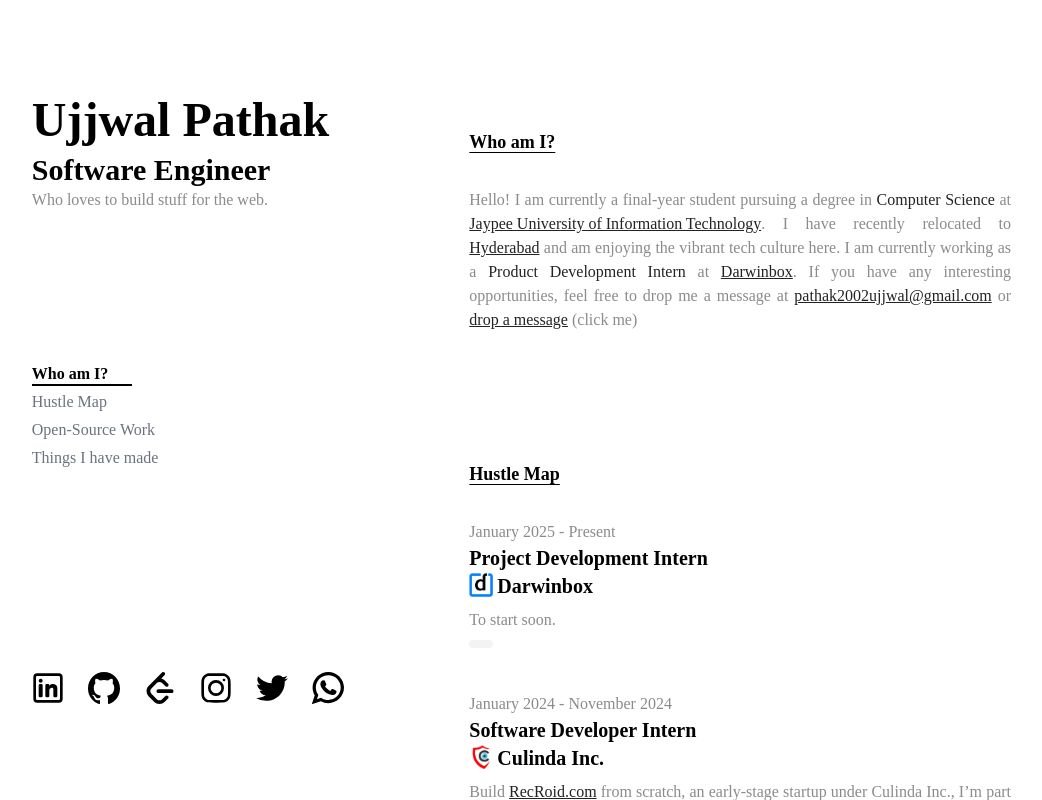
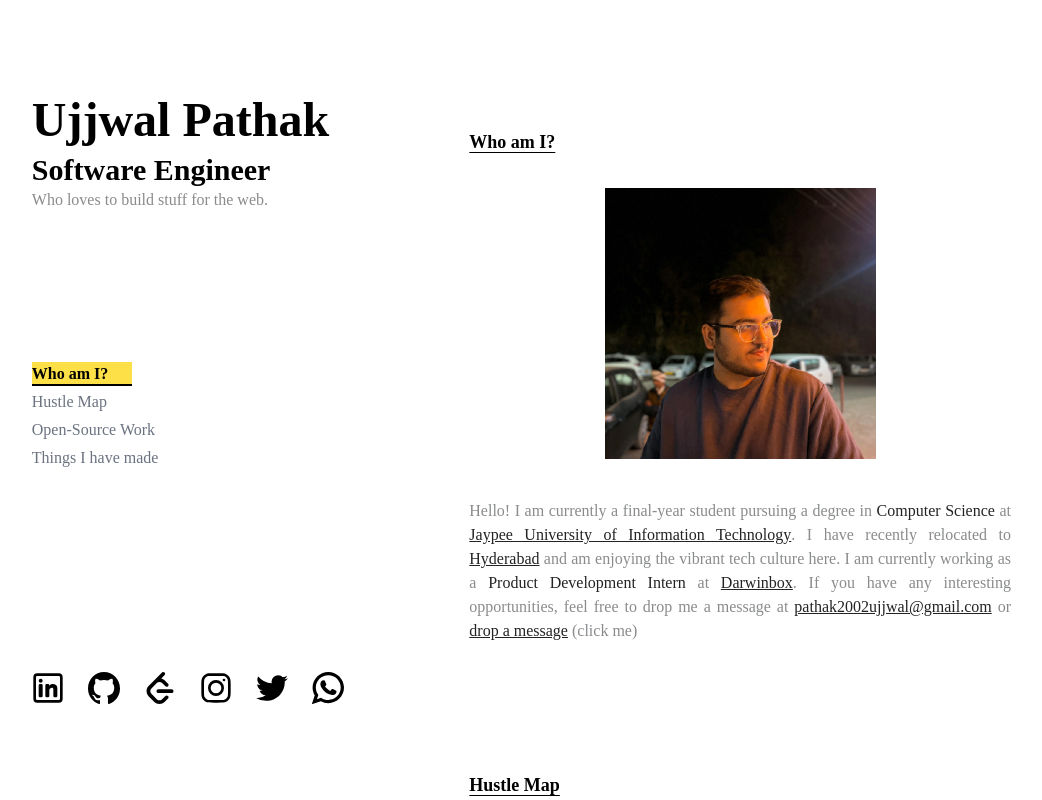
Before and after one commit to ujjwalpathaak/portfolio_v2, a React (Vite) app: page / in a window 1280 px wide. Shown: the whole page, without its empty margins (157-1199 px from the left). Built offline with nearby package versions, Linux system fonts and the light colour scheme; a web font is replaced by a local one.

Commit message:
commit #10

```diff
--- a/src/App.jsx
+++ b/src/App.jsx
@@ -84,6 +84,9 @@
         >
           <section id="whoami" className=" text-text">
             <Heading heading="Who am I?" type="subheading" />
+            <div className="flex justify-center">
+              <img src={config.personalInfo.profile} alt="profile" className="w-1/2 h-1/2 mb-10" />
+            </div>
             <HighlightText
               text={config.personalInfo.bio}
               wordsToHighlight={config.personalInfo.highlight_bio}
--- a/src/components/Heading.jsx
+++ b/src/components/Heading.jsx
@@ -9,11 +9,11 @@
     );
   }
   if (type == "name") {
-    return <h1 className="text-5xl font-extrabold text-heading">{heading}</h1>;
+    return <h1 className="text-3xl lg:text-5xl font-extrabold text-heading">{heading}</h1>;
   }
   if (type == "position") {
     return (
-      <h1 className="mt-2 text-3xl font-extrabold text-heading">{heading}</h1>
+      <h1 className="mt-1 lg:mt-2 text-xl lg:text-3xl font-extrabold text-heading">{heading}</h1>
     );
   }
 };
--- a/src/components/HighlightText.jsx
+++ b/src/components/HighlightText.jsx
@@ -20,14 +20,14 @@
           href={link}
           target="_blank"
           rel="noopener noreferrer"
-          className="relative inline-block text-gray-900 font-medium group"
+          className="relative text-gray-900 font-medium group"
           style={{
             position: "relative",
             fontWeight: "400",
             color: "#242323",
           }}
         >
-         <span className="relative underline z-10">
+         <span className="relative underline z-10 ">
           {part}
           </span>
           <span className="absolute inset-0 bg-yellow-300 transform scale-x-0 origin-left transition-transform duration-300 group-hover:scale-x-100 z-0"></span>
@@ -51,7 +51,7 @@
 
   return (
     <div style={{ whiteSpace: "pre-line" }}>
-      <p className="text-text">{highlightedText}</p>
+      <p className="text-text break-all lg:break-normal">{highlightedText}</p>
     </div>
   );
 };
--- a/src/components/NavBar.jsx
+++ b/src/components/NavBar.jsx
@@ -1,70 +1,45 @@
 function Navbar({ activeSection }) {
   return (
     <div className="hidden lg:flex lg:flex-col lg:justify-start">
+      {[
+        { id: "#whoami", label: "Who am I?" },
+        { id: "#hustlemap", label: "Hustle Map" },
+        { id: "#opensourcework", label: "Open-Source Work" },
+        { id: "#thingsihavemade", label: "Things I have made" },
+      ].map(({ id, label }) => (
         <a
-        href="#whoami"
+          key={id}
+          href={id}
           className={`relative pb-1 ${
-          activeSection === "#whoami" ? "font-bold" : "text-gray-500"
+            activeSection === id ? "font-bold" : "text-gray-500"
           }`}
         >
+          <span className="relative inline-block pr-6 group">
+            {/* Yellow Swipe Background */}
             <span
-          className={`relative inline-block pr-6 hover:text-heading hover:font-bold transition  after:absolute after:bottom-0 after:left-0 after:h-[2px] after:w-full after:origin-left after:bg-heading after:transition-transform after:duration-300 ${
-            activeSection === "#whoami"
-              ? "after:scale-x-100"
-              : "after:scale-x-0"
+              className={`absolute inset-0 bg-yellow-300 transform scale-x-0 origin-left transition-transform duration-300 group-hover:scale-x-100 ${
+                activeSection === id ? "scale-x-100" : ""
+              }`}
+            ></span>
+
+            {/* Underline */}
+            <span
+              className={`absolute bottom-0 left-0 h-[2px] w-full bg-heading transform origin-left transition-all duration-300 ${
+                activeSection === id ? "scale-x-100" : "scale-x-0"
+              }`}
+            ></span>
+
+            {/* Text */}
+            <span
+              className={`relative z-10 hover:font-bold transition ${
+                activeSection === id ? "text-heading font-bold" : ""
               }`}
             >
-          Who am I?
+              {label}
+            </span>
           </span>
         </a>
-      <a
-        href="#hustlemap"
-        className={`relative pb-1 ${
-          activeSection === "#hustlemap" ? "font-bold" : "text-gray-500"
-        }`}
-      >
-        <span
-          className={`relative inline-block pr-6 hover:text-heading hover:font-bold transition  after:absolute after:bottom-0 after:left-0 after:h-[2px] after:w-full after:origin-left after:bg-heading after:transition-transform after:duration-300 ${
-            activeSection === "#hustlemap"
-              ? "after:scale-x-100"
-              : "after:scale-x-0"
-          }`}
-        >
-          Hustle Map
-        </span>
-      </a>
-      <a
-        href="#opensourcework"
-        className={`relative pb-1 ${
-          activeSection === "#opensourcework" ? "font-bold" : "text-gray-500"
-        }`}
-      >
-        <span
-          className={`relative inline-block pr-6 hover:text-heading hover:font-bold transition after:absolute after:bottom-0 after:left-0 after:h-[2px] after:w-full after:origin-left after:bg-heading after:transition-transform after:duration-300 ${
-            activeSection === "#opensourcework"
-              ? "after:scale-x-100"
-              : "after:scale-x-0"
-          }`}
-        >
-          Open-Source Work
-        </span>
-      </a>
-      <a
-        href="#thingsihavemade"
-        className={`relative pb-1 ${
-          activeSection === "#thingsihavemade" ? "font-bold" : "text-gray-500"
-        }`}
-      >
-        <span
-          className={`relative inline-block pr-6 hover:text-heading hover:font-bold transition after:absolute after:bottom-0 after:left-0 after:h-[2px] after:w-full after:origin-left after:bg-heading after:transition-transform after:duration-300 ${
-            activeSection === "#thingsihavemade"
-              ? "after:scale-x-100"
-              : "after:scale-x-0"
-          }`}
-        >
-          Things I have made
-        </span>
-      </a>
+      ))}
     </div>
   );
 }
--- a/src/components/Project.jsx
+++ b/src/components/Project.jsx
@@ -4,11 +4,11 @@
 
 const Projects = ({ name, description, highlight_descripion, technologies, links, image }) => {
   return (
-    <div className="mb-10 flex flex-col items-center lg:flex-row" key={name}>
-      <div className="w-full mb-3 lg:mb-0 lg:mr-6 lg:w-1/3">
+    <div className="mb-10 flex flex-col items-center" key={name}>
+      <div className="w-full mb-3 lg:w-full lg:mb-6">
         <img className="" src={image} alt={name}></img>
       </div>
-      <div className="w-full lg:w-2/3">
+      <div className="w-full">
         <h6 className="text-xl font-bold text-heading">{name}</h6>
         <p className="text-text"><HighlightText text={description} wordsToHighlight={highlight_descripion} /></p>
         <div className="mt-2 flex flex-wrap">
--- a/src/components/Social.jsx
+++ b/src/components/Social.jsx
@@ -3,7 +3,7 @@
 const Social = ({ name, url }) => {
   return (
     <a
-      className="relative flex items-center justify-center h-8 w-8 transition-transform duration-300 ease-in-out hover:scale-110 lg:bottom-0 lg:mr-6 group"
+      className="relative flex items-center lg:justify-center h-7 lg:h-8 w-7 lg:w-8 transition-transform duration-300 ease-in-out hover:scale-110 lg:bottom-0 lg:mr-6 group"
       href={url}
       target="_blank"
       rel="noopener noreferrer"
--- a/src/config.json
+++ b/src/config.json
@@ -2,6 +2,7 @@
   "personalInfo": {
     "name": "Ujjwal Pathak",
     "position": "Software Engineer",
+    "profile": "./profile.jpeg",
     "bio": "Hello! I am currently a final-year student pursuing a degree in Computer Science at Jaypee University of Information Technology. I have recently relocated to Hyderabad and am enjoying the vibrant tech culture here. I am currently working as a Product Development Intern at Darwinbox. If you have any interesting opportunities, feel free to drop me a message at pathak2002ujjwal@gmail.com or drop a message (click me)",
     "highlight_bio": {
       "Computer Science": null,
@@ -59,9 +60,10 @@
       "company": "Culinda Inc.",
       "duration": "January 2024 - November 2024",
       "location": "Remote",
-      "details": "Build RecRoid.com from scratch, an early-stage startup under Culinda Inc., I’m part of a team revolutionizing recruitment with automation. My primary responsibility is developing auto-job-apply bots that can parse job listings, match candidate profiles, and automate application submissions. I’ve worked extensively with FastAPI for building robust back-end APIs and React.js for crafting responsive, user-friendly interfaces. One key challenge was ensuring the bots could adapt to various job platforms, which I tackled by creating flexible and scalable solutions. This role has sharpened my problem-solving abilities and given me valuable experience in a fast-paced startup environment where each line of code makes a tangible impact.",
+      "details": "Build RecRoid.com from scratch, an early-stage startup under Culinda Inc. My primary responsibility was developing auto-job-apply bots that can fetch and apply to job opening parse job listings, match candidate profiles, and automate application submissions. I’ve worked extensively with FastAPI for building robust back-end APIs and React.js for crafting responsive, user-friendly interfaces. One key challenge was ensuring the bots could adapt to various job platforms, which I tackled by creating flexible and scalable solutions. This role has sharpened my problem-solving abilities and given me valuable experience in a fast-paced startup environment where each line of code makes a tangible impact.",
       "highlight_details": {
-        "RecRoid.com": "https://www.recroid.com/"
+        "RecRoid.com": "https://www.recroid.com/",
+        "Culinda Inc": null
       },
       "technologies": ["React.js", "Node.js", "MongoDB"],
       "logo": "./culinda.png"
@@ -148,85 +150,6 @@
         }
       ],
       "image": "./pintastic.png"
-    },
-    {
-      "name": "HireHive",
-      "description": "Pin-sharing platform with OAuth support, built using Next.js and Firebase.",
-      "highlight_description": {
-        "Computer Science Engineering": null,
-        "Jaypee University of Information Technology": "https://www.juit.ac.in/",
-        "Hyderabad": null,
-        "8.2": null,
-        "Darwinbox": "https://www.darwinbox.com/",
-        "pathak2002ujjwal@gmail.com": "mailto:pathak2002ujjwal@gmail.com",
-        "Product Development Intern": null
-      },
-      "technologies": ["Next.js", "Firebase"],
-      "links": [
-        {
-          "img": "./github2.svg",
-          "url": "https://interviewlabs.netlify.app/"
-        },
-        {
-          "img": "./website.svg",
-          "url": "https://interviewlabs.netlify.app/"
-        },
-        {
-          "img": "./youtube.svg",
-          "url": "https://interviewlabs.netlify.app/"
-        }
-      ],
-      "image": "./pintastic.png"
-    },
-    {
-      "name": "Twaddle",
-      "description": "Pin-sharing platform with OAuth support, built using Next.js and Firebase.",
-      "highlight_description": {
-        "Computer Science Engineering": null,
-        "Jaypee University of Information Technology": "https://www.juit.ac.in/",
-        "Hyderabad": null,
-        "8.2": null,
-        "Darwinbox": "https://www.darwinbox.com/",
-        "pathak2002ujjwal@gmail.com": "mailto:pathak2002ujjwal@gmail.com",
-        "Product Development Intern": null
-      },
-      "technologies": ["Next.js", "Firebase"],
-      "links": [
-        {
-          "img": "./github2.svg",
-          "url": "https://interviewlabs.netlify.app/"
-        },
-        {
-          "img": "./youtube.svg",
-          "url": "https://interviewlabs.netlify.app/"
-        }
-      ],
-      "image": "juitwebkioskapi.png"
-    },
-    {
-      "name": "JUIT Webkiosk API",
-      "description": "Pin-sharing platform with OAuth support, built using Next.js and Firebase.",
-      "highlight_description": {
-        "Computer Science Engineering": null,
-        "Jaypee University of Information Technology": "https://www.juit.ac.in/",
-        "Hyderabad": null,
-        "8.2": null,
-        "Darwinbox": "https://www.darwinbox.com/",
-        "pathak2002ujjwal@gmail.com": "mailto:pathak2002ujjwal@gmail.com",
-        "Product Development Intern": null
-      },
-      "technologies": ["Next.js", "Firebase"],
-      "links": [
-        {
-          "img": "./github2.svg",
-          "url": "https://interviewlabs.netlify.app/"
-        },
-        {
-          "img": "./youtube.svg",
-          "url": "https://interviewlabs.netlify.app/"
-        }
-      ],
-      "image": "juitwebkioskapi.png"
     }
   ],
   "openSourceContributions": [
```
Also changed, not shown: public/profile.jpeg (added). Lines whose indentation alone changed are shown as unchanged.
